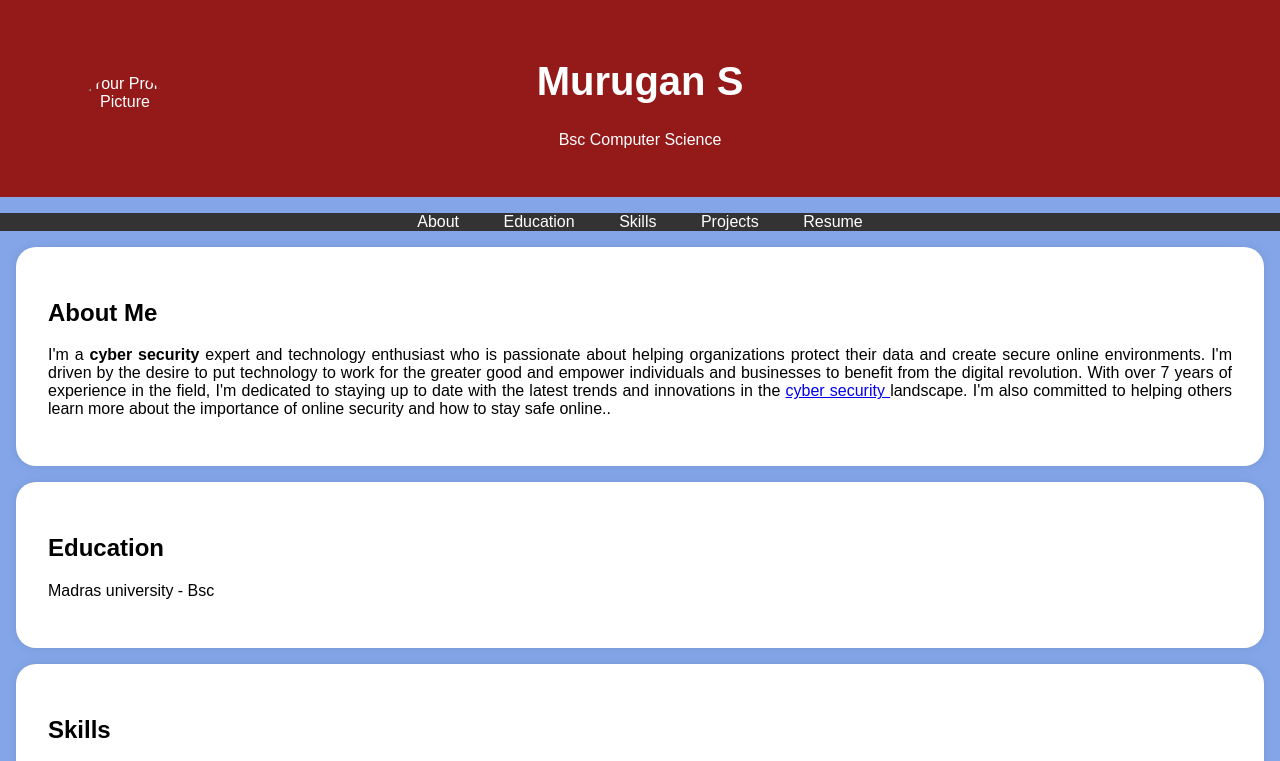
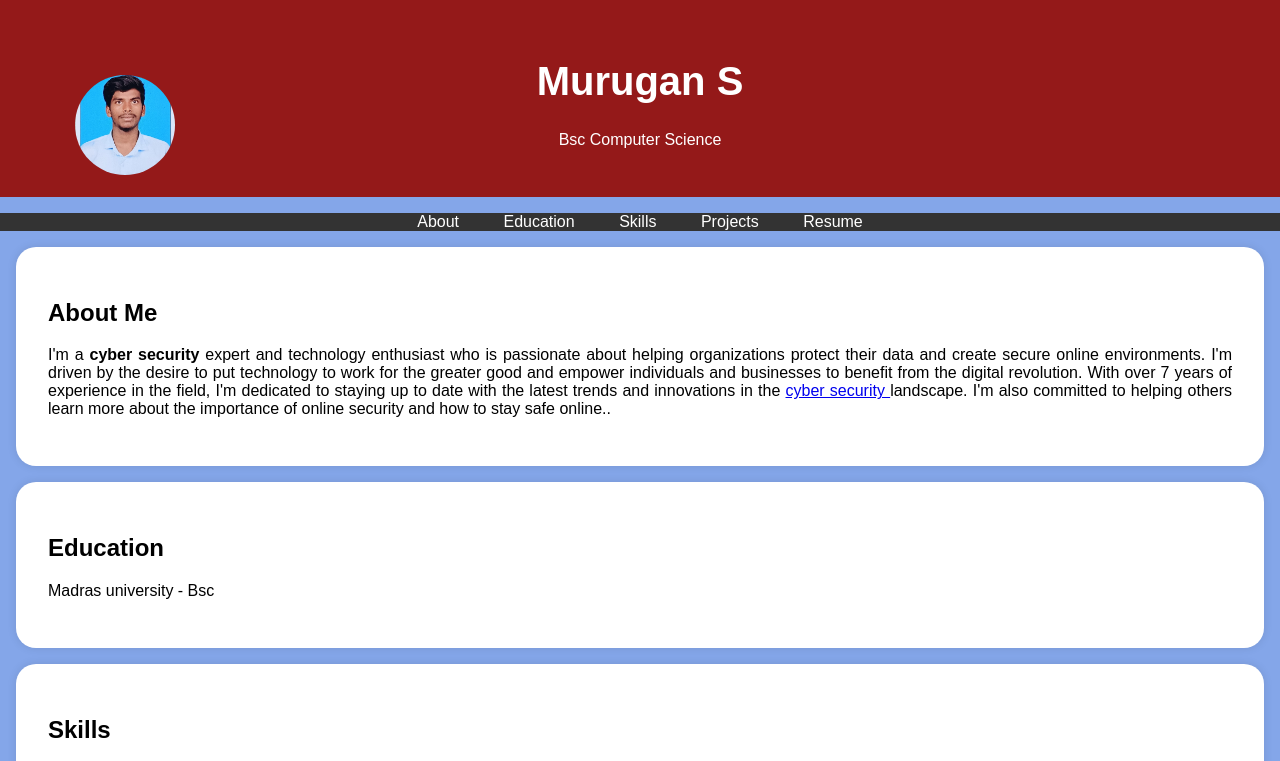
Before and after one commit to murugan271/digital-portfolio, a plain HTML site: page index.html in a window 1280 px wide. Shown: the top 761 px of the page. Drawn offline with Linux system fonts and the light colour scheme.

Commit message:
Update index.html

```diff
--- a/index.html
+++ b/index.html
@@ -95,7 +95,7 @@
     <header>
         <div class="header-content">
             <!-- Add your profile picture here -->
-            <img src="./pic.jpg" alt="Your Profile Picture" class="profile-picture">
+            <img src="murugan.jpg" alt="Your Profile Picture" class="profile-picture">
             <h1>Murugan S</h1>
             <p>Bsc Computer Science</p>
         </div>
```
